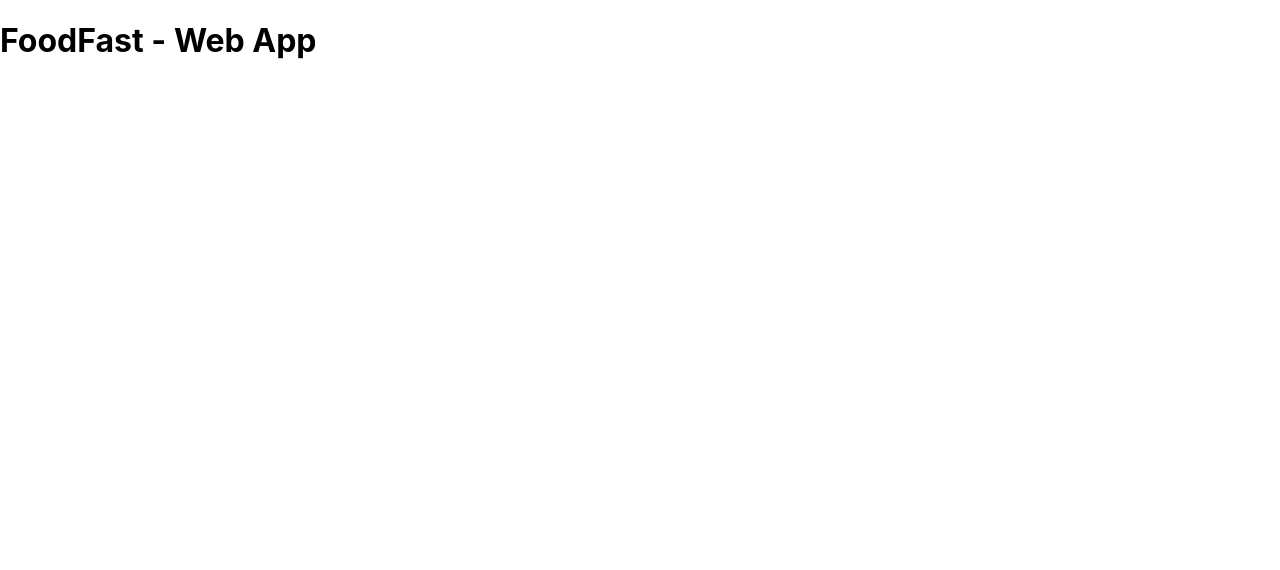
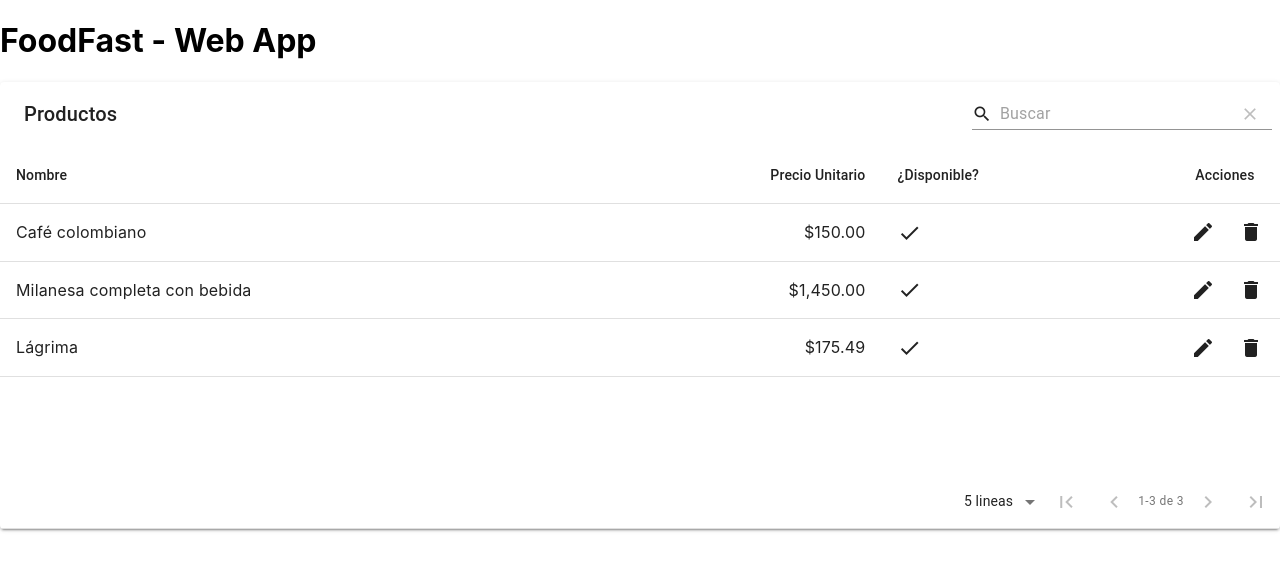
Before and after one commit to gabrielgolzman/food-fast-react, a React (Create React App) app: page / in a window 1280 px wide. Shown: the top 570 px of the page. Built offline with nearby package versions, Linux system fonts and the light colour scheme.

Commit message:
DES-AD-02: Tabla de Productos, primera version finalizada

```diff
--- a/package.json
+++ b/package.json
@@ -3,9 +3,12 @@
   "version": "0.1.0",
   "private": true,
   "dependencies": {
+    "@material-ui/core": "^4.12.3",
+    "@material-ui/icons": "^4.11.2",
     "@testing-library/jest-dom": "^5.14.1",
     "@testing-library/react": "^11.2.7",
     "@testing-library/user-event": "^12.8.3",
+    "material-table": "^1.69.3",
     "react": "^17.0.2",
     "react-dom": "^17.0.2",
     "react-scripts": "4.0.3",
--- a/public/index.html
+++ b/public/index.html
@@ -15,6 +15,7 @@
       user's mobile device or desktop. See https://developers.google.com/web/fundamentals/web-app-manifest/
     -->
     <link rel="manifest" href="%PUBLIC_URL%/manifest.json" />
+    <link rel="stylesheet" href="https://fonts.googleapis.com/icon?family=Material+Icons" />
     <!--
       Notice the use of %PUBLIC_URL% in the tags above.
       It will be replaced with the URL of the `public` folder during the build.
--- a/src/App.js
+++ b/src/App.js
@@ -1,7 +1,9 @@
+import ProductTable from "./components/ProducTable";
 const App = ()=> {
   return (
     <div>
       <h1>FoodFast - Web App</h1>
+      <ProductTable/>
     </div>
   );
 }
--- /dev/null
+++ b/src/components/ProducTable.js
@@ -0,0 +1,94 @@
+import MaterialTable from "material-table";
+
+
+let mock=require("./mock.json")
+let columns1 =[
+  { title: 'Nombre', field: 'optionName' },
+  { title: 'Precio Unitario', field: 'unitPrice', type: 'currency' },
+  { title: '¿Disponible?', field: 'isAvailable', type: 'boolean' },
+]
+const ProductTable = ()=> {
+
+        return (
+          <div>
+          <MaterialTable
+            title="Productos"
+            columns={columns1}
+            data={mock.menuOptions}
+            actions={[
+              {
+                icon: 'edit',
+                tooltip: 'Edit Item',
+                //onClick: (event, rowData) => alert("You saved " + rowData.name)
+              },
+              rowData => ({
+                icon: 'delete',
+                tooltip: 'Delete Item',
+                //onClick: (event, rowData) => confirm("You want to delete " + rowData.name),
+                //disabled: rowData.birthYear < 2000
+              })
+            ]}
+            options={{
+              actionsColumnIndex: -1
+            }}
+            localization={{
+              body: {
+                  emptyDataSourceMessage: "No hay datos para mostrar",
+                  addTooltip: 'Agregar',
+                  deleteTooltip: 'Eliminar',
+                  editTooltip: 'Editar',
+                  filterRow: {
+                      filterTooltip: 'Filtrar'
+                  },
+                  editRow: {
+                      deleteText: 'Seguro que quiere borrar esta linea?',
+                      cancelTooltip: 'Cancelar',
+                      saveTooltip: 'Guardar'
+                  }
+              },
+              grouping: {
+                  placeholder: "Titulo del encabezado ...",
+                  groupedBy: 'Agrupar por:'
+              },
+              header: {
+                  actions: 'Acciones'
+              },
+              pagination: {
+                  labelDisplayedRows: '{from}-{to} de {count}',
+                  labelRowsSelect: 'lineas',
+                  labelRowsPerPage: 'lineas por páginas:',
+                  firstAriaLabel: 'Primer página',
+                  firstTooltip: 'Primer página',
+                  previousAriaLabel: 'Página anterior',
+                  previousTooltip: 'Página anterior',
+                  nextAriaLabel: 'Página siguiente',
+                  nextTooltip: 'Página siguiente',
+                  lastAriaLabel: 'Última página',
+                  lastTooltip: 'Última página'
+              },
+              toolbar: {
+                  addRemoveColumns: 'Agregar o quitar columnas',
+                  nRowsSelected: '{0} linea(s) seleccionada(s)',
+                  showColumnsTitle: 'Ver columnas',
+                  showColumnsAriaLabel: 'Ver columnas',
+                  exportTitle: 'Exportar',
+                  exportAriaLabel: 'Exportar',
+                  exportName: 'Exportar a CSV',
+                  searchTooltip: 'Buscar',
+                  searchPlaceholder: 'Buscar'
+              }
+          }}
+
+
+
+
+
+          />
+          </div>
+        )
+      }
+
+
+
+
+  export default ProductTable;
--- /dev/null
+++ b/src/components/mock.json
@@ -0,0 +1,178 @@
+{
+   "waiters": [
+      {
+         "id": 13,
+         "DNI": "34569282",
+         "name": "Juan",
+         "surname": "Perez",
+         "telephone": "341-3876543",
+         "address": "SiempreViva 123",
+         "dateOfBirth": "1993-08-12"
+      },
+      {
+         "id": 17,
+         "DNI": "40291382",
+         "name": "María",
+         "surname": "Hernandez",
+         "telephone": "341-3201092",
+         "address": "Mitre 2345",
+         "dateOfBirth": "1997-02-14"
+      },
+      {
+         "id": 19,
+         "DNI": "37891283",
+         "name": "José",
+         "surname": "García",
+         "telephone": "341-3998877",
+         "address": "Jujuy 987 ",
+         "dateOfBirth": "1994-09-11"
+      }
+   ],
+   "tables": [
+      {
+         "id": 2,
+         "number": 13,
+         "capacity": 4,
+         "idWaiter": 13
+      },
+      {
+         "id": 3,
+         "number": 29,
+         "capacity": 2,
+         "idWaiter": 17
+      },
+      {
+         "id": 5,
+         "number": 31,
+         "capacity": 4,
+         "idWaiter": 13
+      }
+   ],
+   "clients": [
+      {
+         "id": 17,
+         "DNI": "35672536",
+         "name": "Gustavo",
+         "surname": "Buenaventura",
+         "telephone": "341-3298391",
+         "address": "Mitre 344",
+         "dateOfBirth": "1993-05-12"
+      },
+      {
+         "id": 19,
+         "DNI": "33456723",
+         "name": "Héctor",
+         "surname": "Macón",
+         "telephone": "341-3726352",
+         "address": "Sarmiento 982",
+         "dateOfBirth": "1991-06-07"
+      },
+      {
+         "id": 23,
+         "DNI": "41982121",
+         "name": "Carlos",
+         "surname": "Baudelaire",
+         "telephone": "341-3981723",
+         "address": "San Martin 376",
+         "dateOfBirth": "2000-05-23"
+      }
+   ],
+   "reservations": [
+      {
+         "id": 41,
+         "dateAndHourFrom": "2021-12-25T21:00",
+         "dateAndHourUntil": "2021-12-25T23:00",
+         "idClient": 17,
+         "idTable": 2,
+         "idInvoice": 41
+      },
+      {
+         "id": 31,
+         "dateAndHourFrom": "2021-12-27T18:00",
+         "dateAndHourUntil": "2021-12-27T20:00",
+         "idClient": 23,
+         "idTable": 3,
+         "idInvoice": 3
+      },
+      {
+         "id": 19,
+         "dateAndHourFrom": "2021-12-23T15:00",
+         "dateAndHourUntil": "2021-12-23T17:00",
+         "idClient": 19,
+         "idTable": 3,
+         "idInvoice": 7
+      }
+   ],
+   "invoices": [
+      {
+         "idInvoice": 41,
+         "invoiceNumber": "112233",
+         "total": 150.0
+      },
+      {
+         "idInvoice": 7,
+         "invoiceNumber": "334455",
+         "total": 350.99
+      },
+      {
+         "idInvoice": 3,
+         "invoiceNumber": "556677",
+         "total": 1450.0
+      }
+   ],
+   "detailsInvoice": [
+      {
+         "lineNumber": 37,
+         "quantity": 1,
+         "idInvoice": 41,
+         "idMenuOption": 23
+      },
+      {
+         "lineNumber": 41,
+         "quantity": 2,
+         "idInvoice": 7,
+         "idMenuOption": 17
+      },
+      {
+         "lineNumber": 2,
+         "quantity": 1,
+         "idInvoice": 3,
+         "idMenuOption": 29
+      }
+   ],
+   "menuOptions": [
+      {
+         "idMenuOption": 23,
+         "optionName": "Café colombiano",
+         "category": "café",
+         "description": "",
+         "unitPrice": 150.0,
+         "optionNumber": 1,
+         "dateAvailableFrom": "2021-01-01",
+         "dateAvailableUntil": "2021-06-30",
+         "isAvailable": true
+      },
+      {
+         "idMenuOption": 29,
+         "optionName": "Milanesa completa con bebida",
+         "category": "almuerzos",
+         "description": "",
+         "unitPrice": 1450.0,
+         "optionNumber": 2,
+         "dateAvailableFrom": "2021-10-25",
+         "dateAvailableUntil": "2021-07-01",
+         "isAvailable": true
+      },
+      {
+         "idMenuOption": 17,
+         "optionName": "Lágrima",
+         "category": "café",
+         "description": "",
+         "unitPrice": 175.49,
+         "optionNumber": 3,
+         "dateAvailableFrom": "2021-06-24",
+         "dateAvailableUntil": "2021-07-02",
+         "isAvailable": true
+      }
+   ]
+}
```
Also changed, not shown: 1 other file (tests, documents, lock files or other folders).
